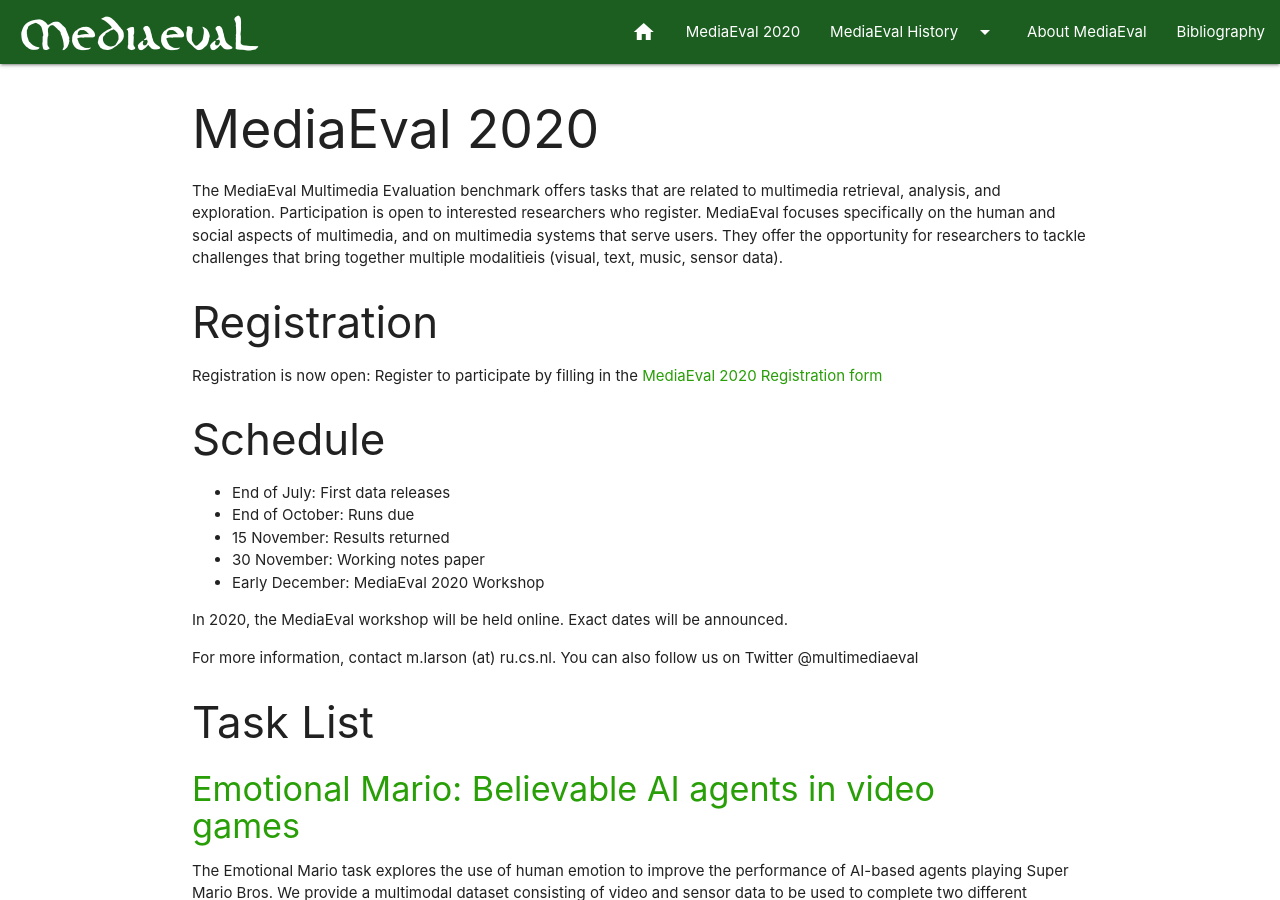
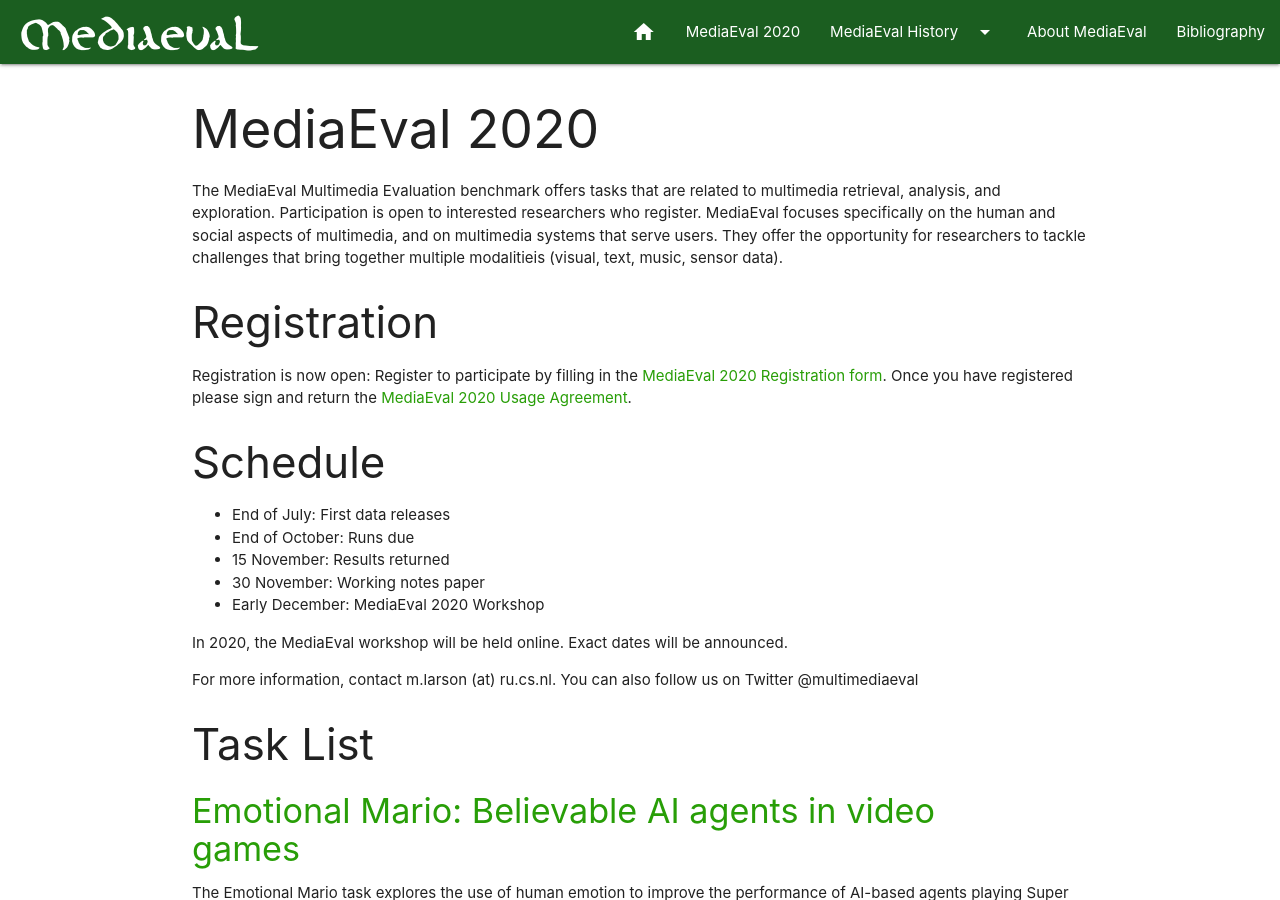
Before and after one commit to multimediaeval/multimediaeval.github.io, a Jekyll site: the page built from _editions/2020.md, in a window 1280 px wide and 900 px high. Built offline with Jekyll 4.4.1, drawn with Linux system fonts in a browser that asks for light colours.

Commit message:
Update 2020.md
Added the Usage Agreement link.

```diff
--- a/_editions/2020.md
+++ b/_editions/2020.md
@@ -8,7 +8,7 @@
 The MediaEval Multimedia Evaluation benchmark offers tasks that are related to multimedia retrieval, analysis, and exploration. Participation is open to interested researchers who register. MediaEval focuses specifically on the human and social aspects of multimedia, and on multimedia systems that serve users. They offer the opportunity for researchers to tackle challenges that bring together multiple modalitieis (visual, text, music, sensor data).
 
 ### Registration
-Registration is now open: Register to participate by filling in the [MediaEval 2020 Registration form](https://forms.gle/CWjCuPXa9Q7pNeUV9)
+Registration is now open: Register to participate by filling in the [MediaEval 2020 Registration form](https://forms.gle/CWjCuPXa9Q7pNeUV9). Once you have registered please sign and return the [MediaEval 2020 Usage Agreement](https://multimediaeval.github.io/editions/2020/docs/MediaEval2020_UsageAgreement.pdf).
 
 ### Schedule
 * End of July: First data releases
```
